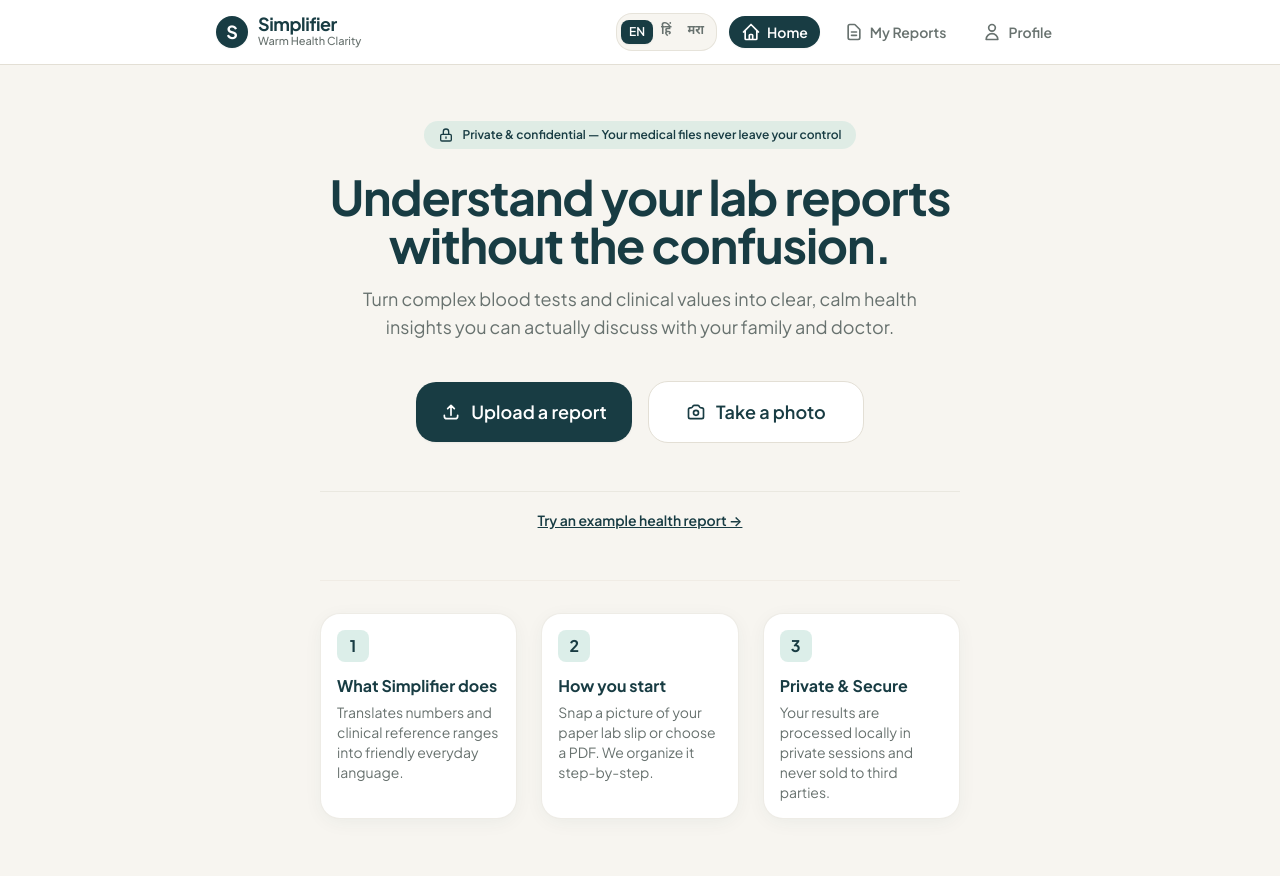
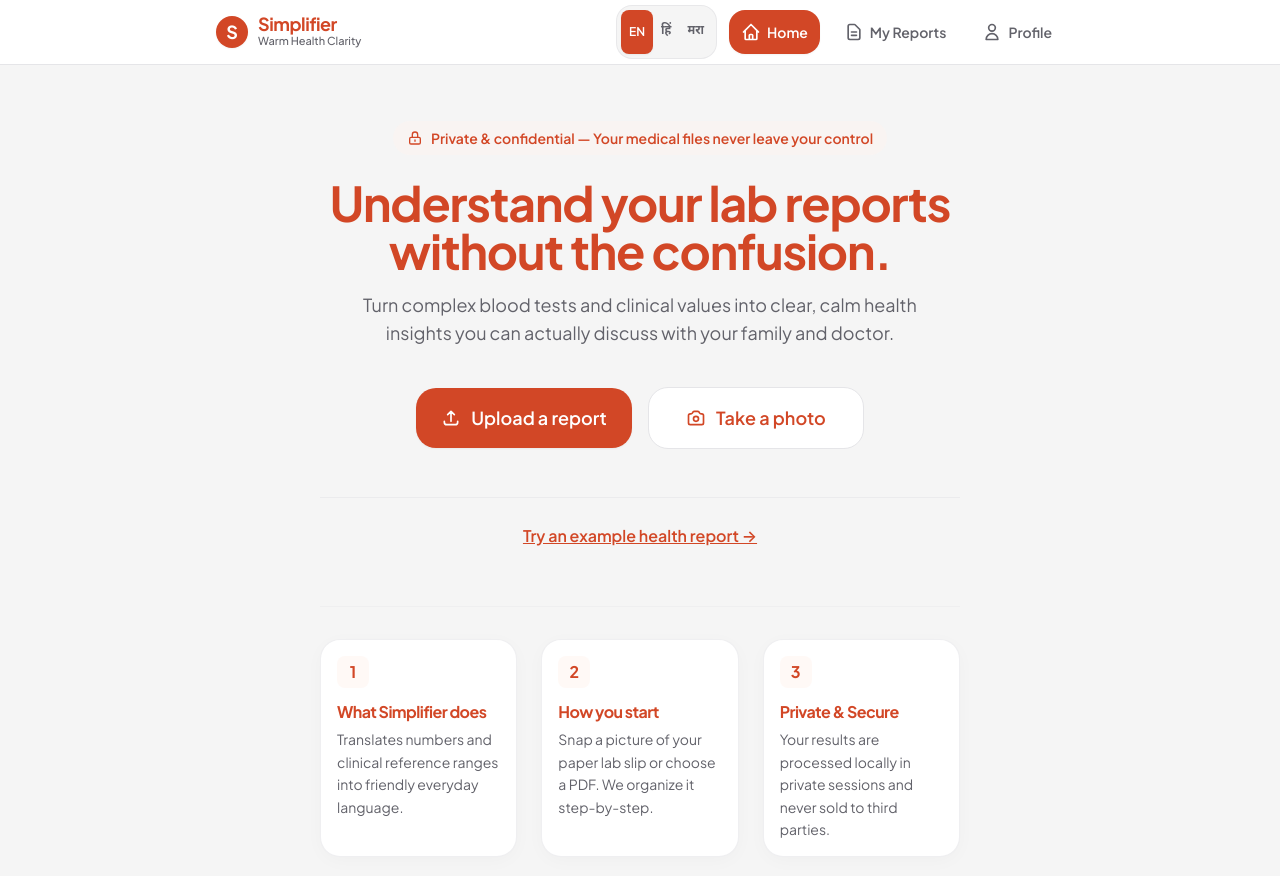
Before and after one commit to Shoaibbb-C0/MediInsight, a React (Vite) app in the folder frontend/: page / in a window 1280 px wide. Shown: the top 876 px of the page. Built offline with nearby package versions, Linux system fonts and the light colour scheme; the HTML template or start-up script is replaced by a standard one.

Commit message:
style: establish ppt-inspired simplifier design system

```diff
--- a/frontend/index.html
+++ b/frontend/index.html
@@ -2,7 +2,7 @@
 <html lang="en">
   <head>
     <meta charset="UTF-8" />
-    <meta name="viewport" content="width=device-width, initial-scale=1.0, maximum-scale=1.0, user-scalable=no" />
+    <meta name="viewport" content="width=device-width, initial-scale=1.0" />
     <title>Simplifier — Understand Your Lab Reports Clearly</title>
     <link rel="preconnect" href="https://fonts.googleapis.com">
     <link rel="preconnect" href="https://fonts.gstatic.com" crossorigin>
--- a/frontend/src/components/common/WarmUI.jsx
+++ b/frontend/src/components/common/WarmUI.jsx
@@ -14,7 +14,7 @@ export function Button({
   const baseStyles = 'inline-flex items-center justify-center font-semibold rounded-2xl transition-all duration-150 focus-visible:outline focus-visible:outline-2 focus-visible:outline-offset-2 disabled:opacity-50 disabled:cursor-not-allowed select-none';
 
   const sizeStyles = {
-    sm: 'px-3.5 py-2 text-sm gap-1.5',
+    sm: 'px-3.5 py-2 text-sm gap-1.5 min-h-11',
     md: 'px-5 py-3 text-base gap-2',
     lg: 'px-6 py-3.5 text-lg gap-2.5',
   };
@@ -46,16 +46,17 @@ export function StatusBadge({ status, label }) {
 
   let styles = 'bg-clarity-badge text-clarity-teal border-clarity-mint';
   let dotColor = 'bg-clarity-teal';
-  let defaultLabel = 'Normal';
+  let defaultLabel = 'Needs review';
+  if (!['high', 'low', 'normal', 'within_range'].includes(normalized)) { styles = 'bg-amber-50 text-amber-900 border-amber-200'; }
 
   if (normalized === 'high') {
-    styles = 'bg-red-50 text-[#9E3624] border-red-200';
+    styles = 'bg-amber-50 text-amber-900 border-amber-200';
     dotColor = 'bg-[#D87763]';
-    defaultLabel = 'Slightly High';
+    defaultLabel = 'High';
   } else if (normalized === 'low') {
-    styles = 'bg-amber-50 text-[#855B18] border-amber-200';
+    styles = 'bg-red-50 text-red-800 border-red-200';
     dotColor = 'bg-amber-500';
-    defaultLabel = 'Slightly Low';
+    defaultLabel = 'Low';
   } else if (normalized === 'normal') {
     styles = 'bg-emerald-50 text-[#195643] border-emerald-200';
     dotColor = 'bg-emerald-600';
--- a/frontend/src/index.css
+++ b/frontend/src/index.css
@@ -3,53 +3,45 @@
 @tailwind utilities;
 
 :root {
-  --color-ivory: #F7F5F0;
-  --color-teal: #183C43;
-  --color-teal-hover: #122D33;
-  --color-mint: #B9DED4;
-  --color-coral: #D87763;
-  --color-charcoal: #272D2B;
+  color-scheme: light;
+  --color-primary: #D24726;
+  --color-primary-hover: #AD351B;
+  --color-background: #F5F5F5;
+  --color-peach: #FFF3EE;
+  --color-text: #1C1C1E;
+  --color-muted: #62626A;
 }
-
-body {
-  background-color: #F7F5F0;
-  color: #272D2B;
-  -webkit-font-smoothing: antialiased;
-  -moz-osx-font-smoothing: grayscale;
-  font-family: 'Plus Jakarta Sans', system-ui, -apple-system, sans-serif;
-  overflow-x: hidden;
+body { margin: 0; background: var(--color-background); color: var(--color-text); font-family: 'Plus Jakarta Sans', 'Noto Sans Devanagari', system-ui, sans-serif; -webkit-font-smoothing: antialiased; }
+* { box-sizing: border-box; }
+h1, h2, h3 { text-wrap: balance; letter-spacing: -.035em; }
+h1 { font-size: clamp(2.125rem, 4vw, 3.5rem); line-height: 1.12; font-weight: 800; }
+p { overflow-wrap: anywhere; }
+button, input, select, textarea { font: inherit; }
+button, a, select { touch-action: manipulation; }
+button { min-height: 44px; }
+button:disabled { cursor: not-allowed; }
+input, select, textarea { min-height: 48px; max-width: 100%; }
+*:focus-visible { outline: 3px solid var(--color-primary); outline-offset: 4px; }
+[lang="hi"], [lang="mr"], .font-devanagari { font-family: 'Noto Sans Devanagari', 'Plus Jakarta Sans', system-ui, sans-serif; line-height: 1.65; }
+.tabular-nums { font-variant-numeric: tabular-nums; }
+.transition-card { transition: border-color .15s ease; }
+/* Medical copy stays readable at all viewports. */
+main .text-xs, main .text-\[11px\] { font-size: .875rem; line-height: 1.6; }
+main .text-sm { font-size: 1rem; line-height: 1.65; }
+main h1 { font-size: clamp(2rem, 4vw, 3.5rem); line-height: 1.18; color: var(--color-text); }
+main h2 { color: var(--color-text); }
+main h2.text-lg, main h2.text-xl { font-size: clamp(1.375rem, 2vw, 1.75rem); line-height: 1.3; }
+main section { scroll-margin-top: 100px; }
+.report-layout { display: grid; gap: 24px; }
+.result-value { font-size: clamp(2.5rem, 5vw, 4rem); font-weight: 800; line-height: 1.1; font-variant-numeric: tabular-nums; letter-spacing: -.05em; }
+.feature-action { border-radius: 28px; padding: 28px; min-height: 240px; display: flex; flex-direction: column; justify-content: space-between; }
+.feature-action h2 { color: inherit; font-size: clamp(1.75rem, 3vw, 2.5rem); line-height: 1.15; }
+.feature-action button { border: 1px solid currentColor; }
+@media (min-width: 1024px) { .report-layout { grid-template-columns: minmax(0, 1fr) minmax(280px, .65fr); align-items: start; } }
+@media (max-width: 639px) {
+  main { padding-bottom: calc(96px + env(safe-area-inset-bottom)); }
+  .fixed.inset-0 > div { max-height: calc(100dvh - 32px); overflow-y: auto; }
+  #doctor-discovery-section > div > .flex.items-center.justify-between { flex-wrap: wrap; gap: 12px; }
+  #doctor-discovery-section, #nutrition-plan-section { padding: 20px; }
 }
-
-/* Devanagari typography support for Hindi and Marathi */
-[lang="hi"], [lang="mr"], .font-devanagari {
-  font-family: 'Noto Sans Devanagari', 'Plus Jakarta Sans', system-ui, sans-serif;
-  line-height: 1.65;
-}
-
-/* Accessible focus outline */
-*:focus-visible {
-  outline: 2px solid #183C43;
-  outline-offset: 2px;
-}
-
-/* Smooth transitions */
-.transition-card {
-  transition: transform 0.18s cubic-bezier(0.16, 1, 0.3, 1), box-shadow 0.18s cubic-bezier(0.16, 1, 0.3, 1), border-color 0.18s ease;
-}
-
-.transition-card:hover {
-  transform: translateY(-2px);
-}
-
-/* Respect prefers-reduced-motion */
-@media (prefers-reduced-motion: reduce) {
-  *, ::before, ::after {
-    animation-duration: 0.01ms !important;
-    animation-iteration-count: 1 !important;
-    transition-duration: 0.01ms !important;
-    scroll-behavior: auto !important;
-  }
-  .transition-card:hover {
-    transform: none !important;
-  }
-}
+@media (prefers-reduced-motion: reduce) { *, ::before, ::after { animation-duration: .01ms !important; animation-iteration-count: 1 !important; transition-duration: .01ms !important; scroll-behavior: auto !important; } }
--- a/frontend/tailwind.config.js
+++ b/frontend/tailwind.config.js
@@ -8,16 +8,16 @@ export default {
     extend: {
       colors: {
         clarity: {
-          ivory: '#F7F5F0',    // Warm ivory background
-          teal: '#183C43',     // Deep teal primary
-          tealHover: '#122D33',
-          mint: '#B9DED4',     // Soft mint accent
-          coral: '#D87763',    // Muted coral accent
-          charcoal: '#272D2B', // Charcoal text
+          ivory: '#F5F5F5',    // Warm ivory background
+          teal: '#D24726',     // Deep teal primary
+          tealHover: '#AD351B',
+          mint: '#FFF3EE',     // Soft mint accent
+          coral: '#D24726',    // Muted coral accent
+          charcoal: '#1C1C1E', // Charcoal text
           surface: '#FFFFFF',  // White content surface
-          border: '#E3DFD5',   // Gentle border
-          muted: '#68726F',    // Secondary muted text
-          badge: '#EBF5F2',    // Subtle mint tinted pill
+          border: '#E5E5E8',   // Gentle border
+          muted: '#62626A',    // Secondary muted text
+          badge: '#FFF3EE',    // Subtle mint tinted pill
         },
       },
       fontFamily: {
@@ -25,8 +25,8 @@ export default {
         devanagari: ['Noto Sans Devanagari', 'system-ui', 'sans-serif'],
       },
       boxShadow: {
-        'soft': '0 4px 20px -2px rgba(24, 60, 67, 0.06)',
-        'elevated': '0 12px 32px -4px rgba(24, 60, 67, 0.10)',
+        'soft': '0 4px 20px -2px rgba(28, 28, 30, 0.03)',
+        'elevated': '0 12px 32px -4px rgba(28, 28, 30, 0.08)',
       },
       borderRadius: {
         'xl': '1rem',
```
